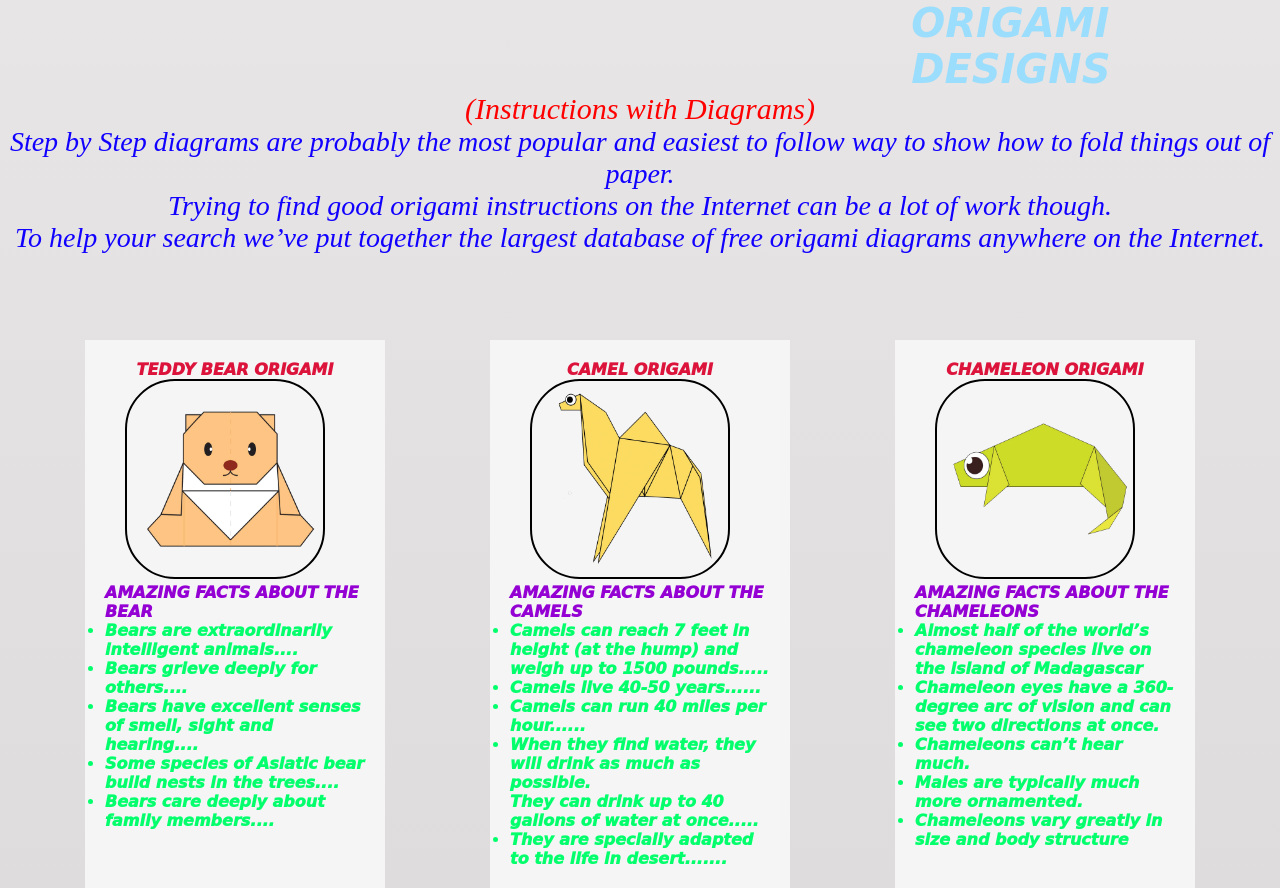
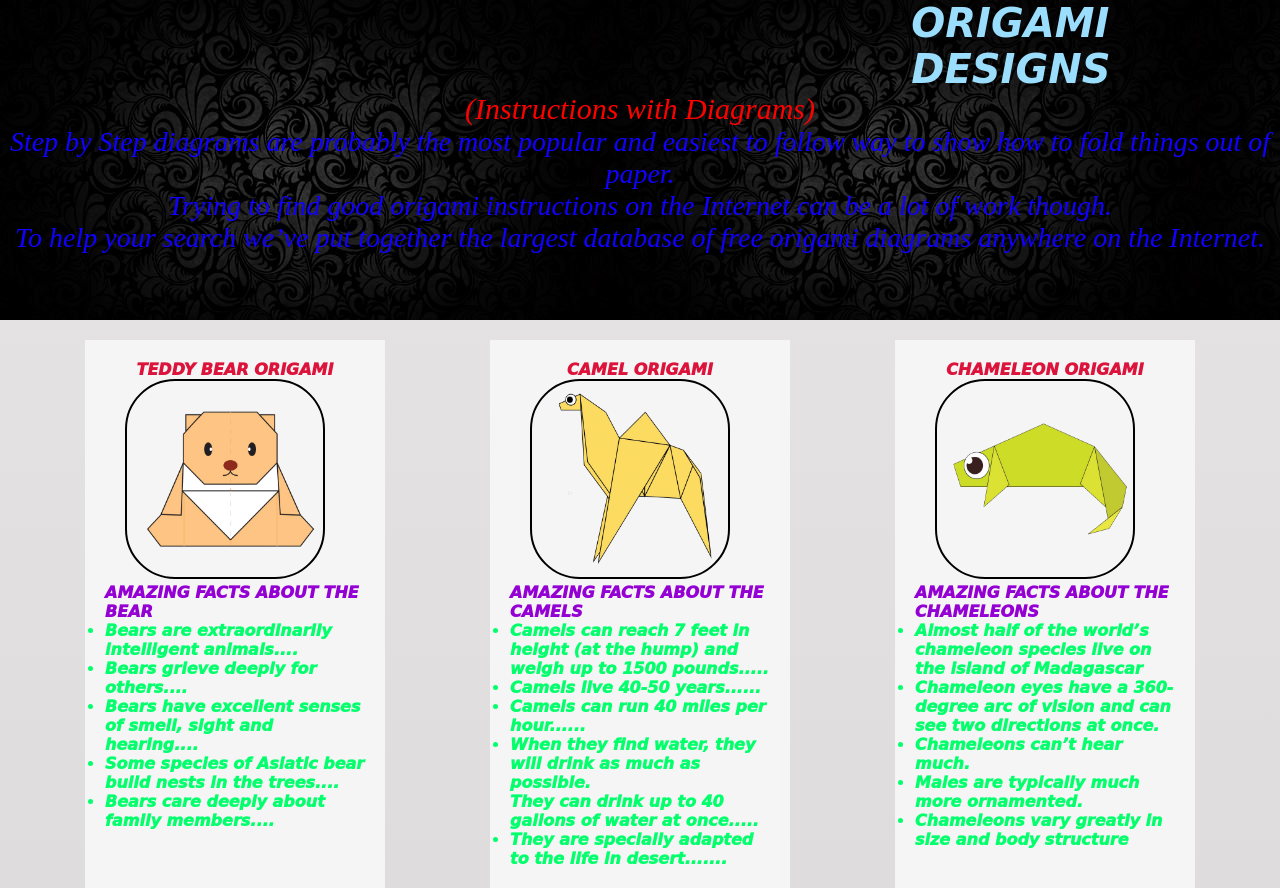
Before and after one commit to HarshShuk/Origami-Website-Part-3, a plain HTML site: page index.html in a window 1280 px wide. Shown: the top 888 px of the page. Drawn offline with Linux system fonts and the light colour scheme; files whose address does not match are found by name; a web font is replaced by a local one.

Commit message:
Update style.css

```diff
--- a/style.css
+++ b/style.css
@@ -12,7 +12,7 @@ header{
     height:40vh;
     color: rgb(17, 0, 255);
     font-style: oblique;
-    background-image: url("Images/bg.jpg");
+    background-image: url("bg.jpg");
 }
 h2{
     color: rgb(255, 0, 0);
```
